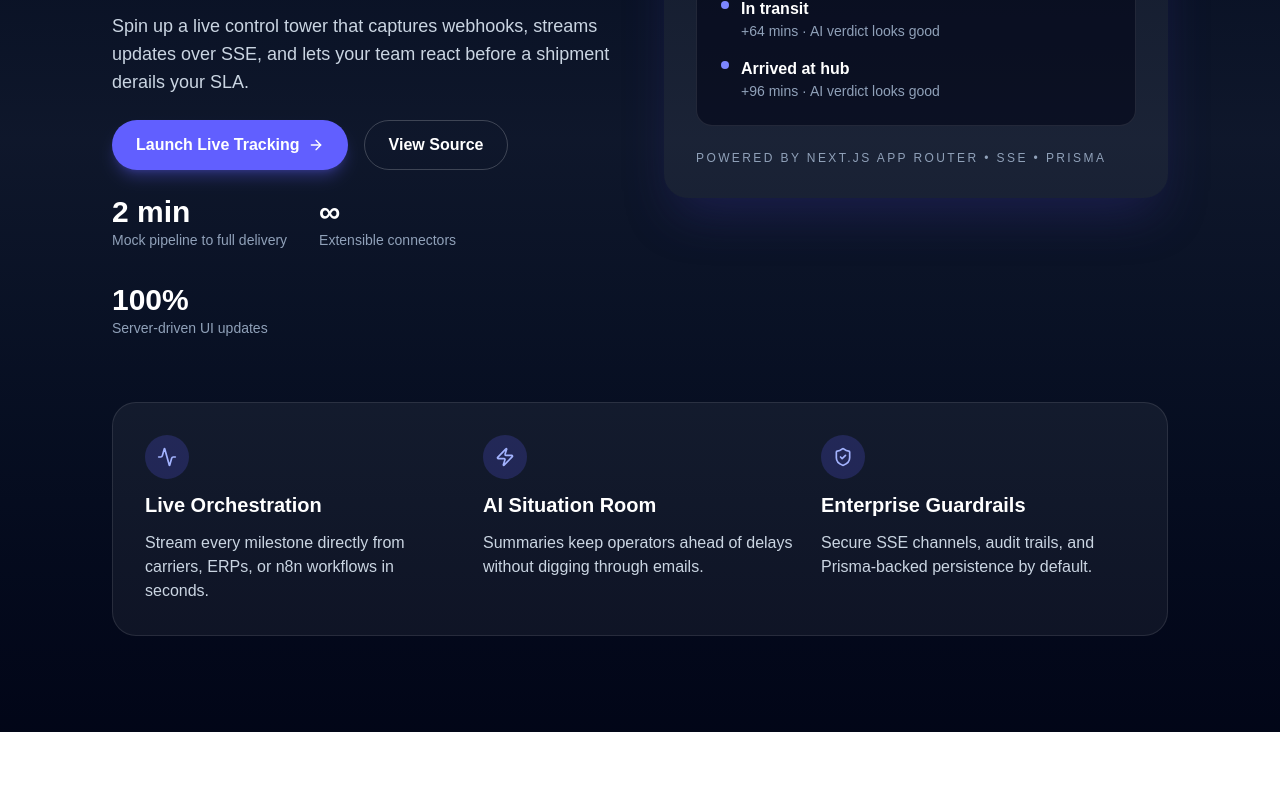
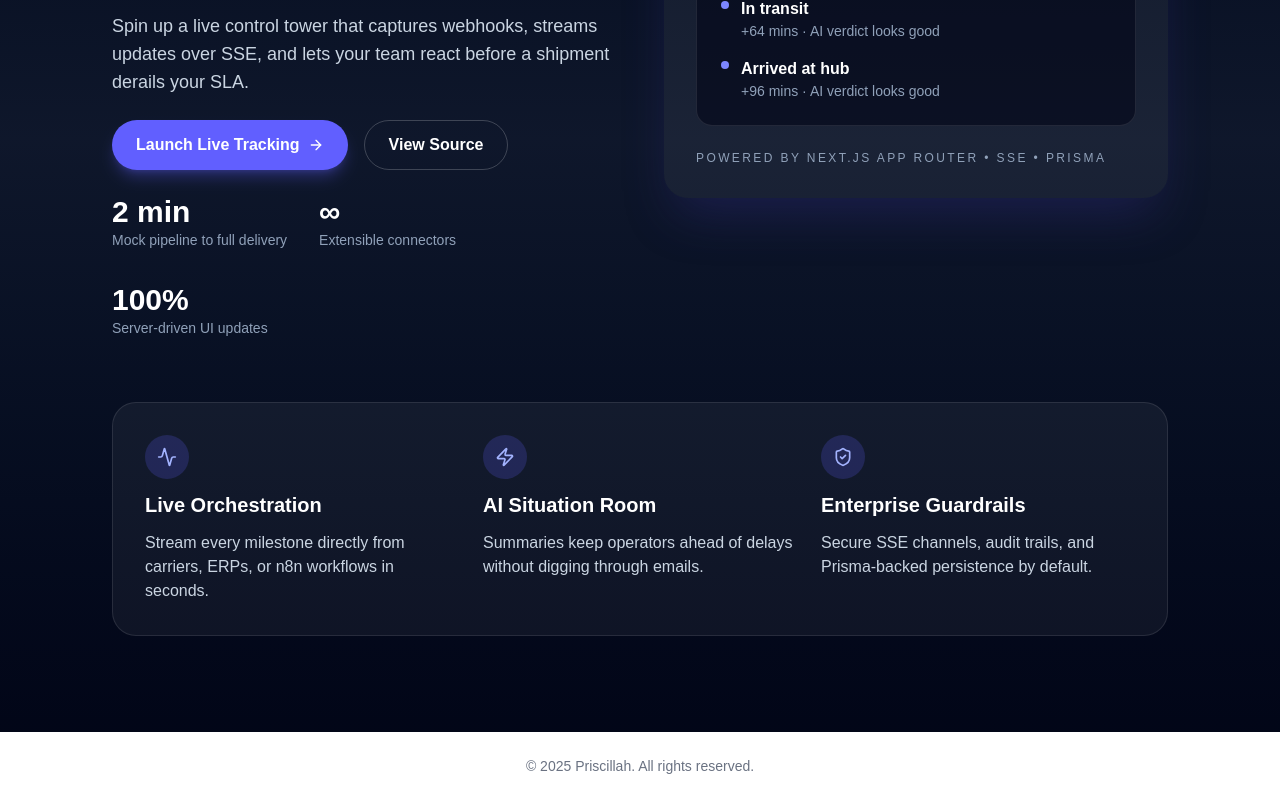
Before and after one commit to PreeNJ/supplychain-pipeline-orchestrator, a Next.js app: page / in a window 1280 px wide. Shown: the part 452-1252 px from the top of the page. Before the commit the page ends 1184 px from the top, so only its background shows below. Built offline with nearby package versions, Linux system fonts and the light colour scheme.

Commit message:
Add copyright notice to README and site footer

```diff
--- a/app/layout.tsx
+++ b/app/layout.tsx
@@ -28,6 +28,9 @@
         className={`${geistSans.variable} ${geistMono.variable} antialiased`}
       >
         {children}
+        <footer className="w-full py-6 text-center text-sm text-gray-500">
+          © {new Date().getFullYear()} Priscillah. All rights reserved.
+        </footer>
       </body>
     </html>
   );
```
Also changed, not shown: 1 other file (tests, documents, lock files or other folders).
